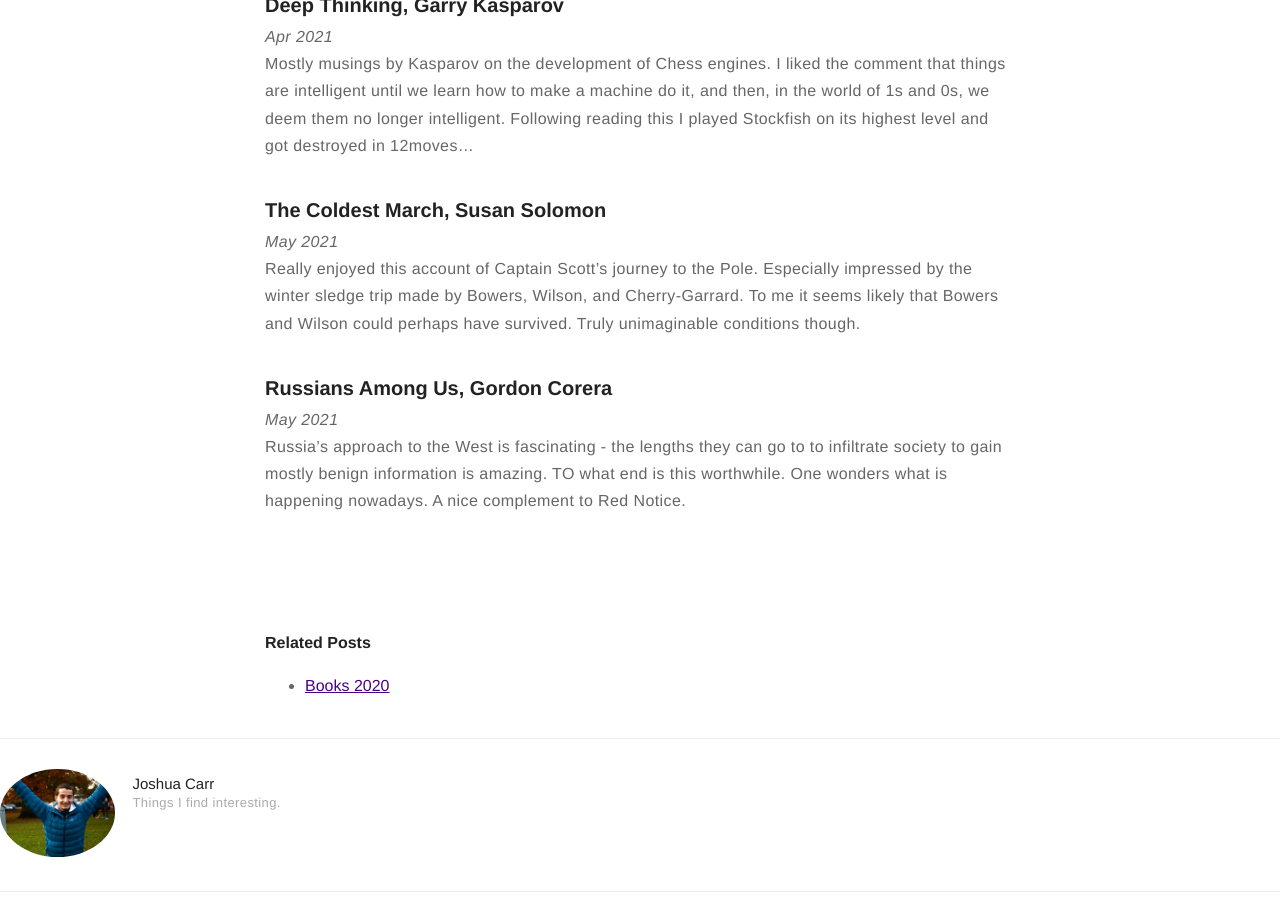
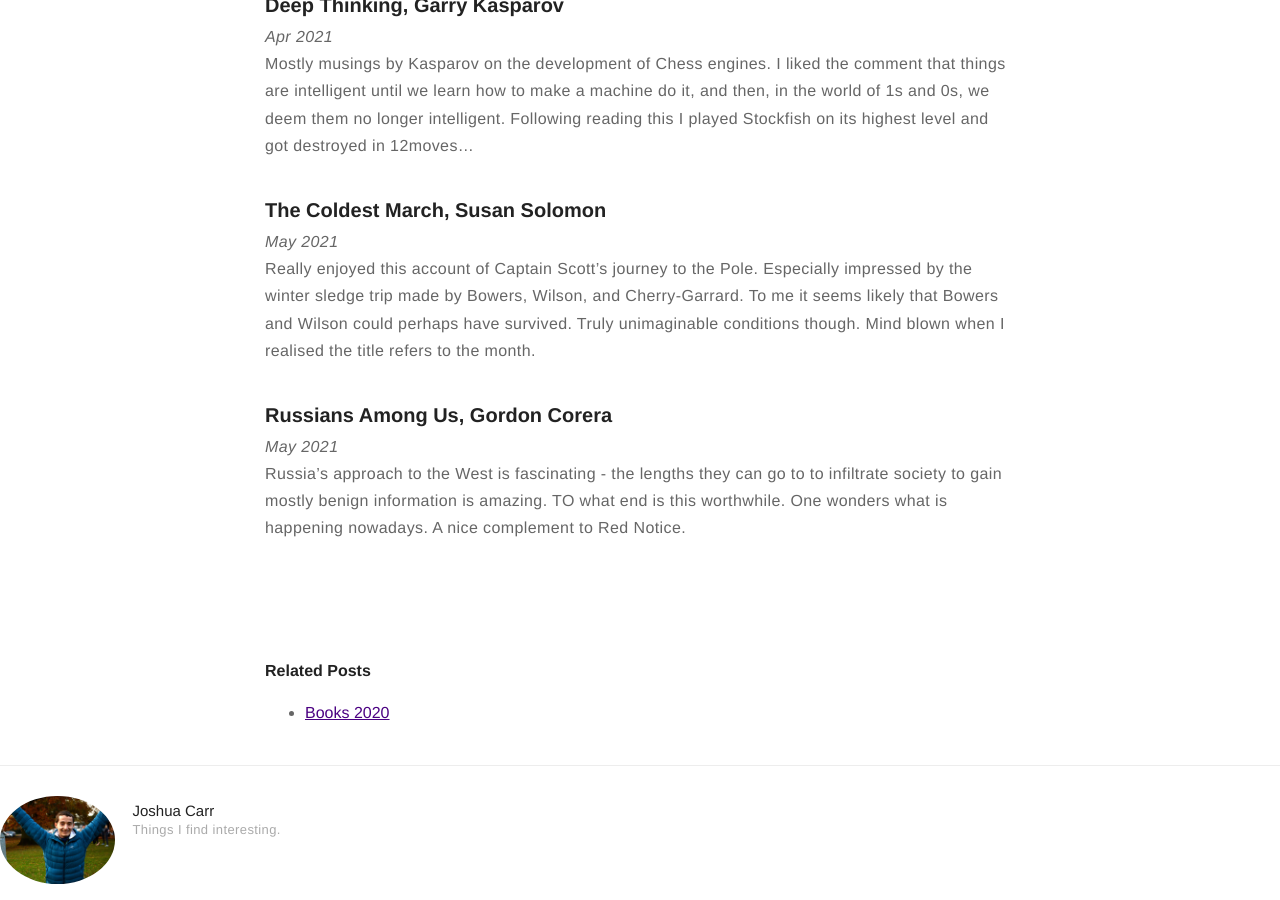
Before and after one commit to jc782/jc782.github.io, a Jekyll site: the page built from _posts/2020-12-30-Books-2021.markdown, in a window 1280 px wide and 900 px high, scrolled down 2021 px. Built offline with Jekyll 4.4.1, drawn with Linux system fonts in a browser that asks for light colours.

Commit message:
+ coldest march title comment

```diff
--- a/_posts/2020-12-30-Books-2021.markdown
+++ b/_posts/2020-12-30-Books-2021.markdown
@@ -64,7 +64,7 @@ Mostly musings by Kasparov on the development of Chess engines. I liked the comm
 
 ### The Coldest March, Susan Solomon
 *May 2021*
-Really enjoyed this account of Captain Scott's journey to the Pole. Especially impressed by the winter sledge trip made by Bowers, Wilson, and Cherry-Garrard. To me it seems likely that Bowers and Wilson could perhaps have survived. Truly unimaginable conditions though.
+Really enjoyed this account of Captain Scott's journey to the Pole. Especially impressed by the winter sledge trip made by Bowers, Wilson, and Cherry-Garrard. To me it seems likely that Bowers and Wilson could perhaps have survived. Truly unimaginable conditions though. Mind blown when I realised the title refers to the month.
 
 ### Russians Among Us, Gordon Corera
 *May 2021*
```
